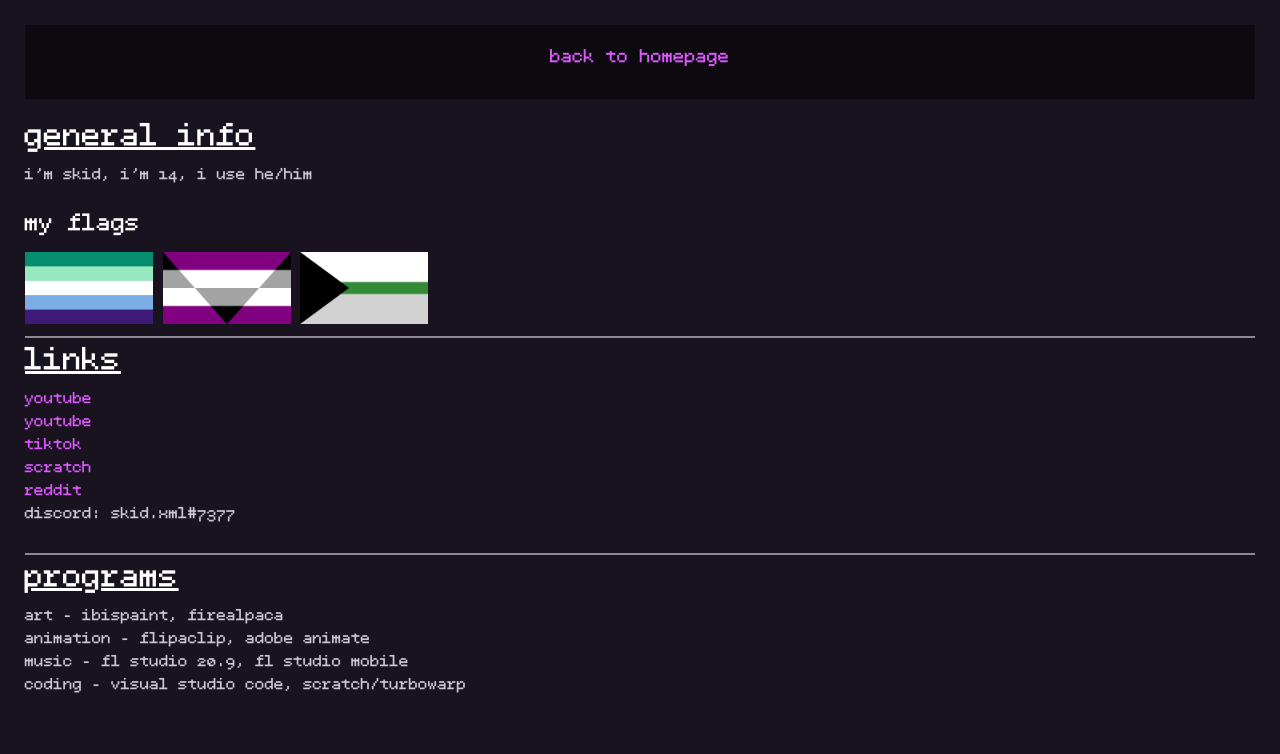
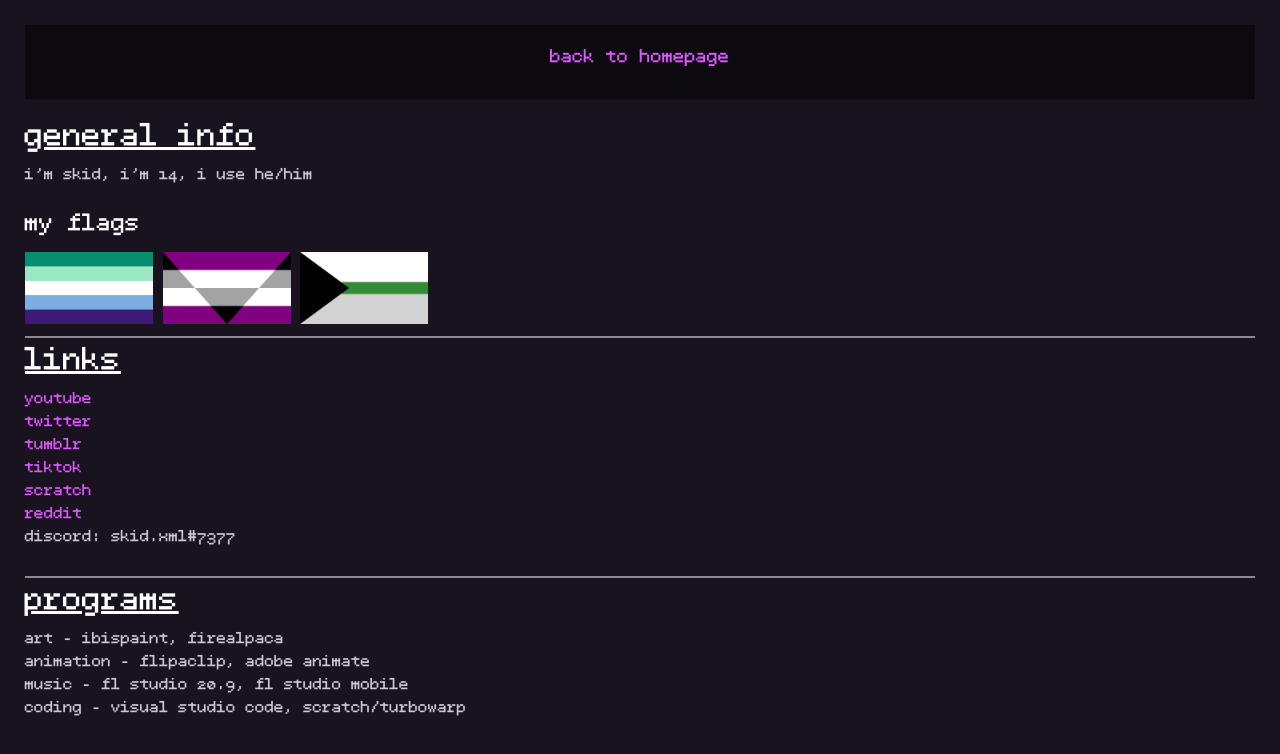
Before and after one commit to skidxml/skidxml.github.io, a plain HTML site: page about.html in a window 1280 px wide. Drawn offline with Linux system fonts and the light colour scheme.

Commit message:
eklsdjglkdjfg

```diff
--- a/about.html
+++ b/about.html
@@ -25,7 +25,8 @@
         <br><hr>
         <h1><u>links</u></h1>
         <p><a href="https://www.youtube.com/@skidxml" target="_blank">youtube</a></p>
-        <p><a href="https://www.twitter.com/skidxml_" target="_blank">youtube</a></p>
+        <p><a href="https://www.twitter.com/skidxml_" target="_blank">twitter</a></p>
+        <p><a href="https://skidxml.tumblr.com/" target="_blank">tumblr</a></p>
         <p><a href="https://www.tiktok.com/@skid.xml" target="_blank">tiktok</a></p>
         <p><a href="https://scratch.mit.edu/users/koolkat_15" target="_blank">scratch</a></p>
         <p><a href="https://www.reddit.com/user/skidxml" target="_blank">reddit</a></p>
```
